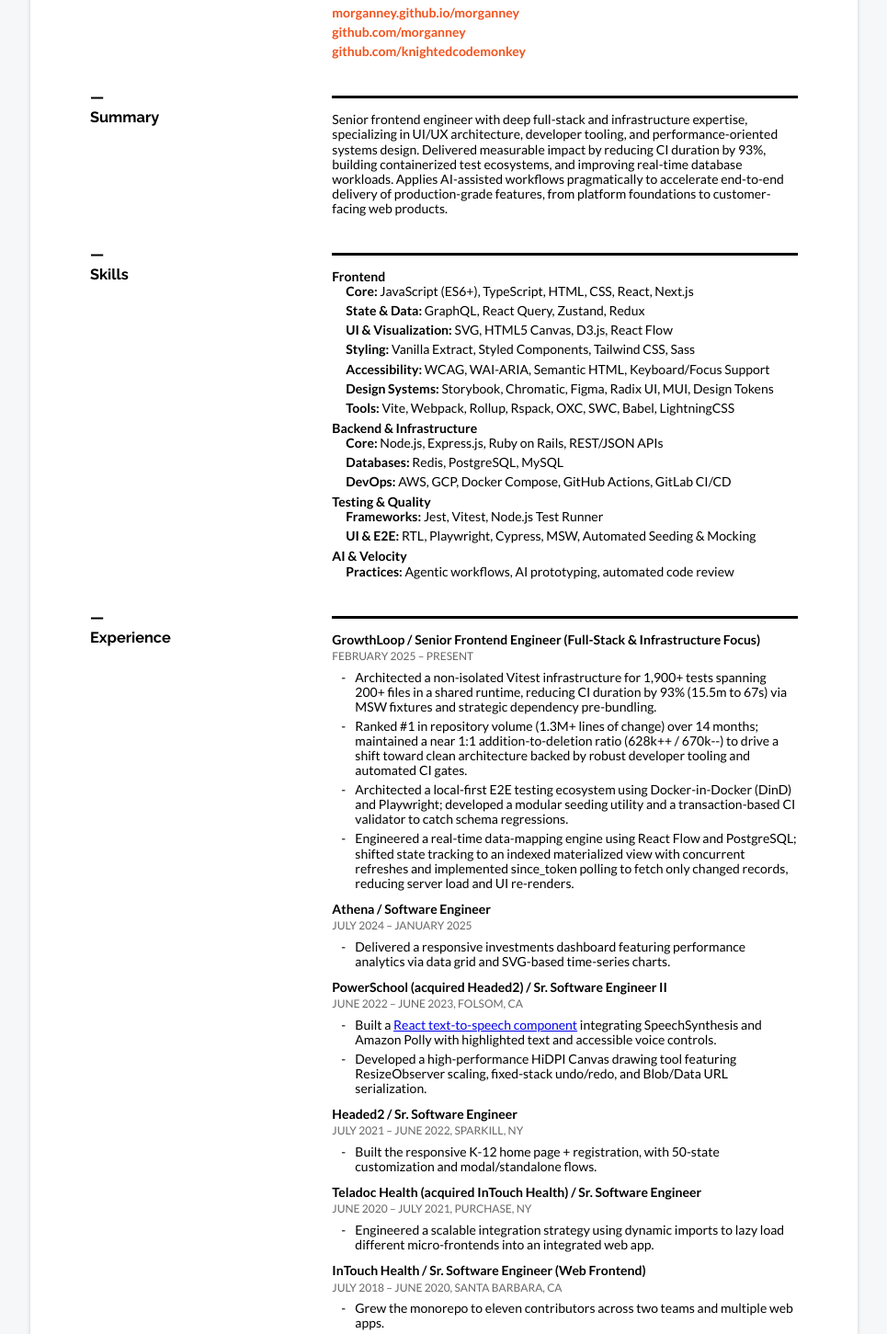
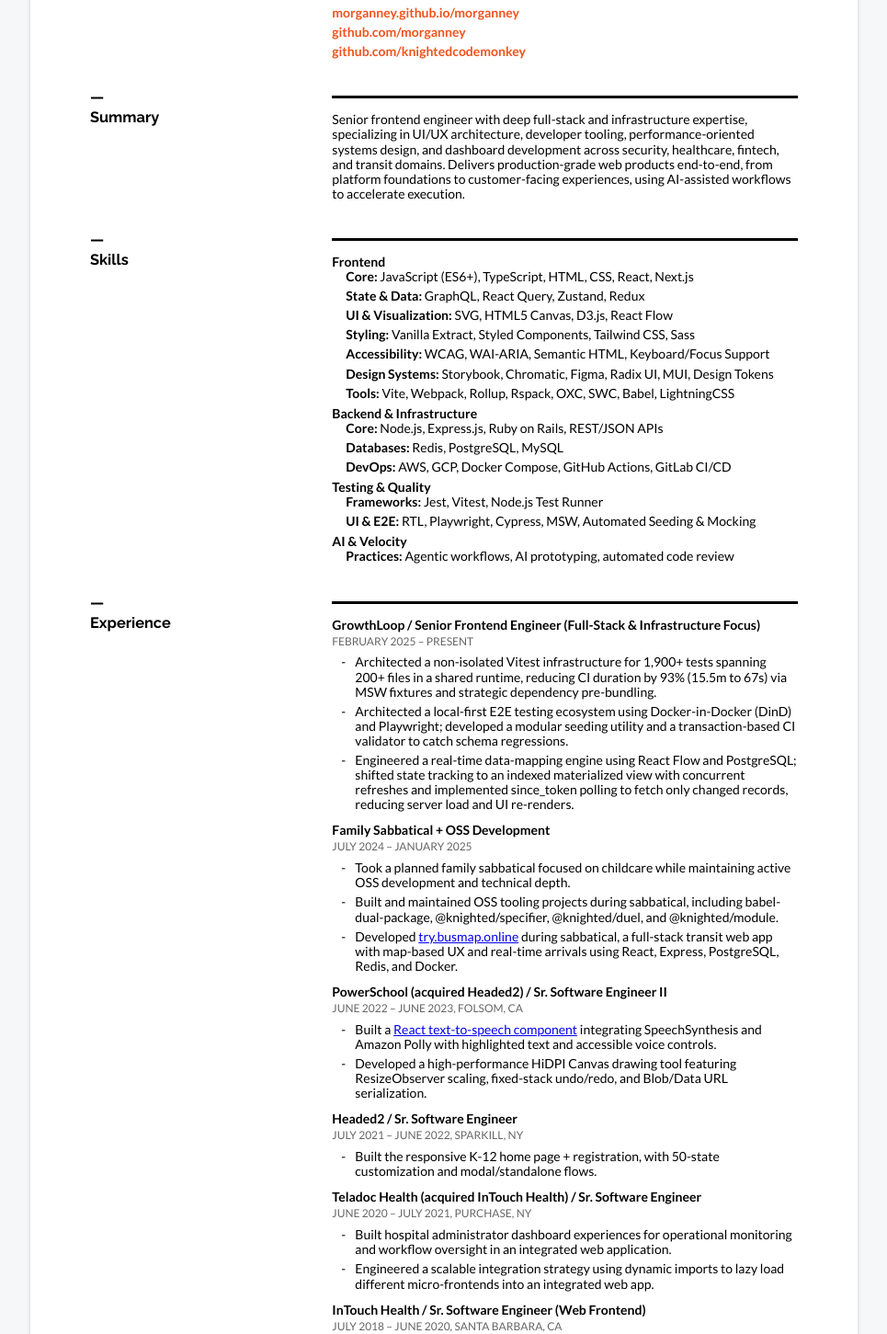
Before and after one commit to morganney/morgan.neys.info, a Next.js app: page /resume in a window 1280 px wide. Shown: the part 181-1632 px from the top of the page at 92% size, without its empty margins (157-1122 px from the left). Built offline with nearby package versions, Linux system fonts and the light colour scheme.

Commit message:
chore: upgrade deps. (#76)

```diff
--- a/app/(personal)/family/page.js
+++ b/app/(personal)/family/page.js
@@ -41,6 +41,7 @@
                   src={carnival}
                   srcSet="/carnival-sm.webp, /carnival-sm.jpeg"
                   alt="Picture of Hannah"
+                  loading="eager"
                   priority
                 />
               </picture>
@@ -77,6 +78,7 @@
                   srcSet="/carnival-sm.webp, /carnival-sm.jpeg"
                   className={styles.emma}
                   alt="Picture of Emma"
+                  loading="eager"
                 />
               </picture>
             </figure>
@@ -112,6 +114,7 @@
                   srcSet="/carnival-sm.webp, /carnival-sm.jpeg"
                   className={styles.rebecca}
                   alt="Picture of Rebecca"
+                  loading="eager"
                 />
               </picture>
             </figure>
--- a/app/(professional)/resume/page.js
+++ b/app/(professional)/resume/page.js
@@ -66,12 +66,11 @@
         <h3>Summary</h3>
         <p>
           Senior frontend engineer with deep full-stack and infrastructure expertise,
-          specializing in UI/UX architecture, developer tooling, and performance-oriented
-          systems design. Delivered measurable impact by reducing CI duration by 93%,
-          building containerized test ecosystems, and improving real-time database
-          workloads. Applies AI-assisted workflows pragmatically to accelerate end-to-end
-          delivery of production-grade features, from platform foundations to
-          customer-facing web products.
+          specializing in UI/UX architecture, developer tooling, performance-oriented
+          systems design, and dashboard development across security, healthcare, fintech,
+          and transit domains. Delivers production-grade web products end-to-end, from
+          platform foundations to customer-facing experiences, using AI-assisted workflows
+          to accelerate execution.
         </p>
       </section>
       <section>
@@ -161,12 +160,6 @@
                 via MSW fixtures and strategic dependency pre-bundling.
               </li>
               <li>
-                Ranked #1 in repository volume (1.3M+ lines of change) over 14 months;
-                maintained a near 1:1 addition-to-deletion ratio (628k++ / 670k--) to
-                drive a shift toward clean architecture backed by robust developer tooling
-                and automated CI gates.
-              </li>
-              <li>
                 Architected a local-first E2E testing ecosystem using Docker-in-Docker
                 (DinD) and Playwright; developed a modular seeding utility and a
                 transaction-based CI validator to catch schema regressions.
@@ -180,12 +173,29 @@
             </ul>
           </article>
           <article>
-            <h4>Athena / Software Engineer</h4>
+            <h4>Family Sabbatical + OSS Development</h4>
             <h5>July 2024 &ndash; January 2025</h5>
             <ul>
               <li>
-                Delivered a responsive investments dashboard featuring performance
-                analytics via data grid and SVG-based time-series charts.
+                Took a planned family sabbatical focused on childcare while maintaining
+                active OSS development and technical depth.
+              </li>
+              <li>
+                Built and maintained OSS tooling projects during sabbatical, including
+                babel-dual-package, @knighted/specifier, @knighted/duel, and
+                @knighted/module.
+              </li>
+              <li>
+                Developed{' '}
+                <a
+                  target="_blank"
+                  rel="noopener noreferrer"
+                  href="https://try.busmap.online"
+                >
+                  try.busmap.online
+                </a>{' '}
+                during sabbatical, a full-stack transit web app with map-based UX and
+                real-time arrivals using React, Express, PostgreSQL, Redis, and Docker.
               </li>
             </ul>
           </article>
@@ -223,6 +233,10 @@
             <h5>June 2020 &ndash; July 2021, Purchase, NY</h5>
             <ul>
               <li>
+                Built hospital administrator dashboard experiences for operational
+                monitoring and workflow oversight in an integrated web application.
+              </li>
+              <li>
                 Engineered a scalable integration strategy using dynamic imports to lazy
                 load different micro-frontends into an integrated web app.
               </li>
@@ -242,6 +256,10 @@
             <h4>Tenable / Sr. Software Engineer</h4>
             <h5>March 2016 &ndash; July 2018, Columbia, MD</h5>
             <ul>
+              <li>
+                Developed security vulnerability dashboard experiences that improved
+                visibility into risk and remediation status for engineering teams.
+              </li>
               <li>
                 Led a monorepo modernization (Yarn Workspaces, Webpack, Gulp, React,
                 Redux) and built a Hapi-based middleware + JSON-schema-driven API mock
--- a/jsconfig.json
+++ b/jsconfig.json
@@ -1,6 +1,5 @@
 {
   "compilerOptions": {
-    "baseUrl": ".",
     "paths": {
       "@/public/*": ["./public/*"]
     }
```
Also changed, not shown: package.json (+3 -7 lines), 1 other file (tests, documents, lock files or other folders).
